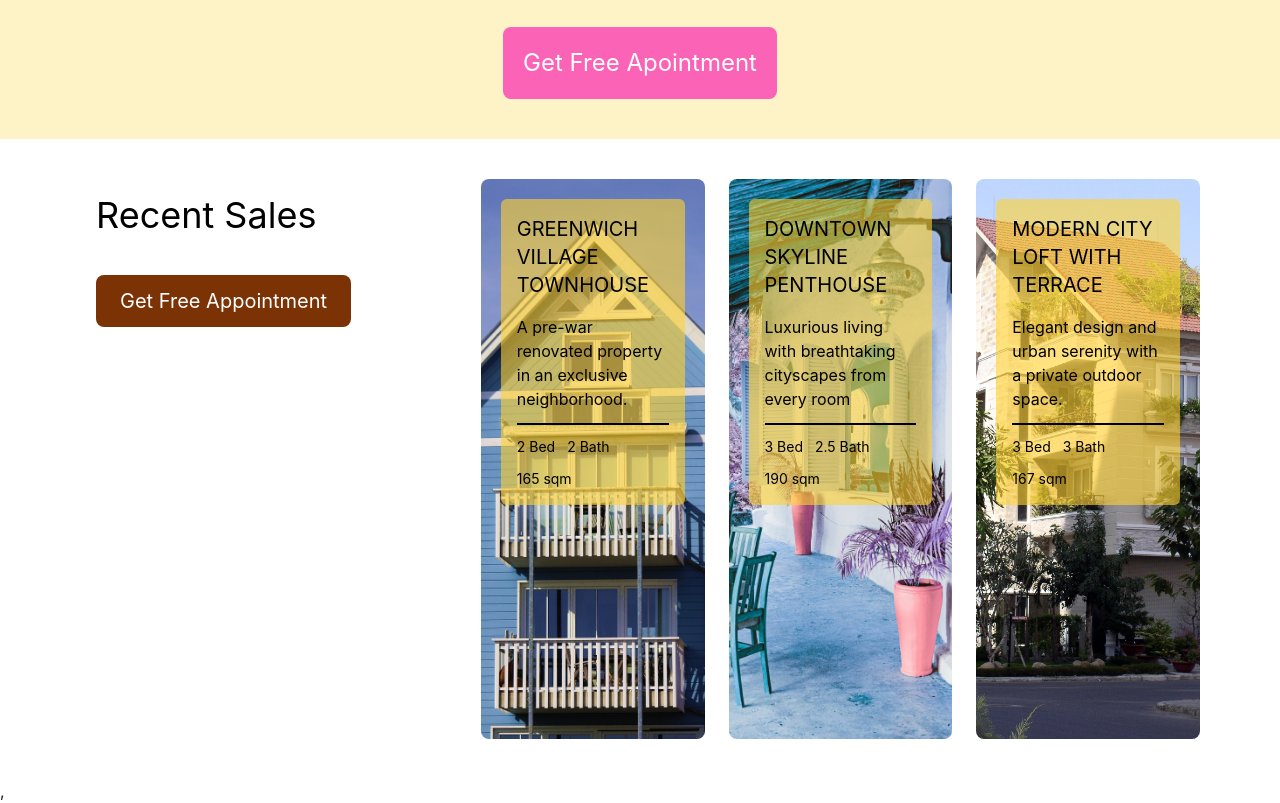
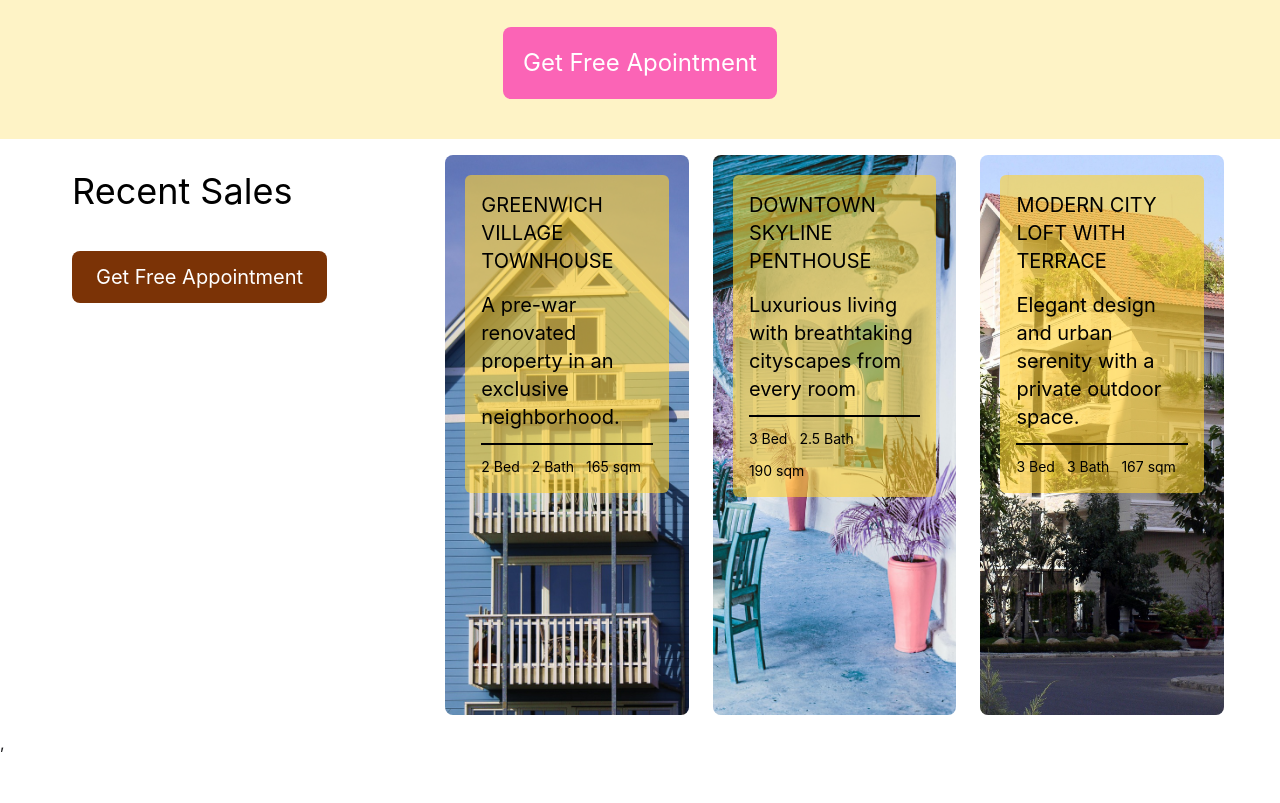
Before and after one commit to acquah-forever/my-realEstate, a React (Vite) app: page / in a window 1280 px wide. Shown: the part 5160-5963 px from the top of the page. After the commit the page ends 5915 px from the top, so only its background shows below. Built offline with nearby package versions, Linux system fonts and the light colour scheme.

Commit message:
removed padding

```diff
--- a/src/components/Home.jsx
+++ b/src/components/Home.jsx
@@ -46,7 +46,7 @@ const Home = () => {
       <div className='bg-amber-100 grid drid-cols-1 itemas-center'>
       <MoreInfo />
       </div>
-      <div className='bg-white p-10'>
+      <div className='bg-white p-4'>
         <RecentSales />
       </div>
 
--- a/src/components/RecentSales.jsx
+++ b/src/components/RecentSales.jsx
@@ -5,7 +5,7 @@ import House3 from '../assets/buildings/house3.jpg'
 
 const RecentSales = () => {
     return (
-        <div className='flex flex-col lg:flex-row gap-10 px-5 lg:px-10'>
+        <div className='flex flex-col lg:flex-row lg:justify-between px-5 lg:px-10'>
 
 
             <div className='p-4 lg:w-1/3'>
@@ -27,7 +27,7 @@ const RecentSales = () => {
 
                     <div className='absolute top-5 left-5 right-5 bg-amber-300/60 p-4 rounded-md'>
                         <h1 className='mb-4 text-lg sm:text-xl'>GREENWICH VILLAGE TOWNHOUSE</h1>
-                        <h2 className='mb-3 text-sm sm:text-base'>A pre-war renovated property in an exclusive neighborhood.</h2>
+                        <h2 className='mb-3 text-lg sm:text-xl'>A pre-war renovated property in an exclusive neighborhood.</h2>
                         <div className='border-t-2 mb-3'></div>
                         <div className='flex flex-wrap gap-3 text-sm'>
                             <h1>2 Bed</h1>
@@ -43,7 +43,7 @@ const RecentSales = () => {
 
                     <div className='absolute top-5 left-5 right-5 bg-amber-300/60 p-4 rounded-md'>
                         <h1 className='mb-4 text-lg sm:text-xl'>DOWNTOWN SKYLINE PENTHOUSE</h1>
-                        <h2 className='mb-3 text-sm sm:text-base'>Luxurious living with breathtaking cityscapes from every room</h2>
+                        <h2 className='mb-3 text-lg sm:text-xl'>Luxurious living with breathtaking cityscapes from every room</h2>
                         <div className='border-t-2 mb-3'></div>
                         <div className='flex flex-wrap gap-3 text-sm'>
                             <h1>3 Bed</h1>
@@ -59,7 +59,7 @@ const RecentSales = () => {
 
                     <div className='absolute top-5 left-5 right-5 bg-amber-300/60 p-4 rounded-md'>
                         <h1 className='mb-4 text-lg sm:text-xl'>MODERN CITY LOFT WITH TERRACE</h1>
-                        <h2 className='mb-3 text-sm sm:text-base'>Elegant design and urban serenity with a private outdoor space.</h2>
+                        <h2 className='mb-3 text-lg sm:text-xl'>Elegant design and urban serenity with a private outdoor space.</h2>
                         <div className='border-t-2 mb-3'></div>
                         <div className='flex flex-wrap gap-3 text-sm'>
                             <h1>3 Bed</h1>
```
